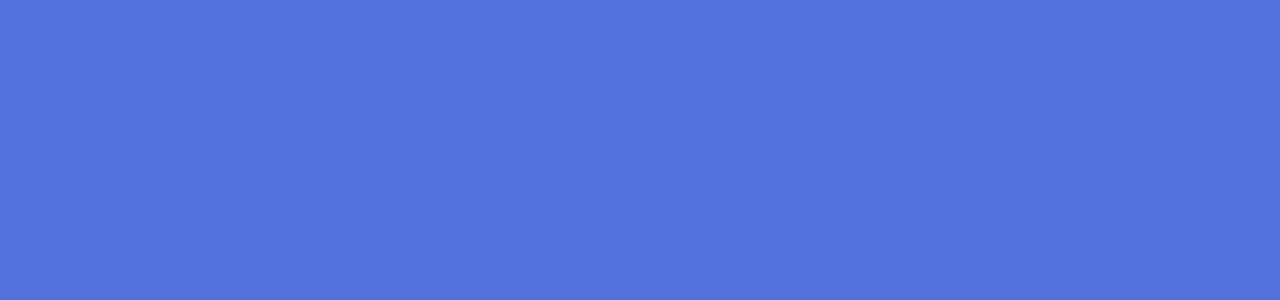
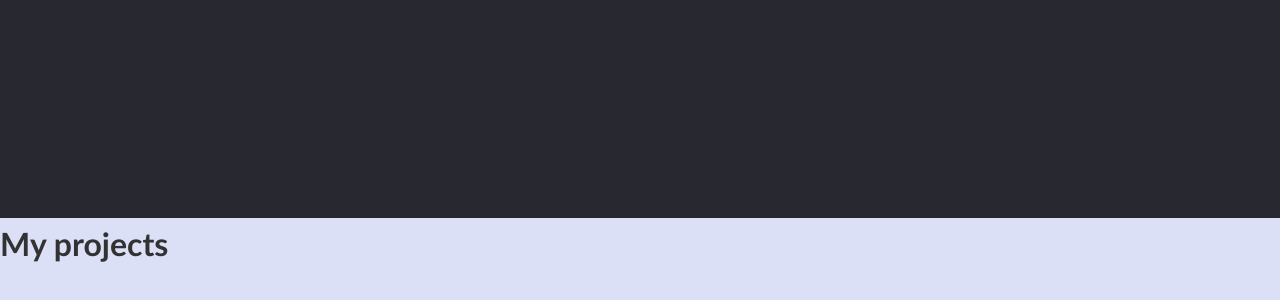
Before and after one commit to phuProjects/Personal-Portfolio, a React (Vite) app in the folder my-react-app/: page / in a window 1280 px wide. Shown: the part 2202-2502 px from the top of the page. Before the commit the page ends 1620 px from the top, so only its background shows below. Built offline with nearby package versions, Linux system fonts and the light colour scheme.

Commit message:
Created project and resume page component

```diff
--- a/my-react-app/src/App.css
+++ b/my-react-app/src/App.css
@@ -80,6 +80,7 @@ button:hover{
 .about-me{
     height: 100vh;
     background-color: rgba(238, 239, 251, 0.888);
+    color: rgb(50, 50, 50);
 }
 
 .about-me h1{
@@ -88,7 +89,6 @@ button:hover{
     margin-left: 9rem;
     font-size: 100px;
     max-width: 510px;
-    color: rgb(50, 50, 50);
 }
 
 .about-me p{
@@ -106,3 +106,15 @@ button:hover{
     top: 115vh;
     height: 550px;
 }
+
+.resume-page{
+    height: 100vh;
+    background-color: rgb(40, 40, 48);
+    color: white;
+}
+
+.projects-page{
+    height: 100vh;
+    background-color: rgba(238, 239, 251, 0.888);
+    color: rgb(50, 50, 50);
+}
--- a/my-react-app/src/App.jsx
+++ b/my-react-app/src/App.jsx
@@ -3,6 +3,8 @@ import './App.css'
 import Header from './components/Header.jsx'
 import Hero from './components/Hero.jsx'
 import About from './components/About.jsx'
+import Resume from './components/Resume.jsx'
+import Projects from './components/Projects.jsx'
 
 function App() {
   const [count, setCount] = useState(0)
@@ -12,6 +14,8 @@ function App() {
       <Header/>
       <Hero/>
       <About/>
+      <Resume/>
+      <Projects/>
     </>
   )
 }
--- a/my-react-app/src/components/Projects.jsx
+++ b/my-react-app/src/components/Projects.jsx
@@ -0,0 +1,10 @@
+
+
+export default function Projects(){
+
+    return(
+        <div id="projects" className="projects-page">
+            <h1>My projects</h1>
+        </div>
+    )
+}
--- a/my-react-app/src/components/Resume.jsx
+++ b/my-react-app/src/components/Resume.jsx
@@ -0,0 +1,9 @@
+
+export default function Resume(){
+
+    return(
+        <div id="resume" className="resume-page">
+            <h1>Resume</h1>
+        </div>
+    )
+}
```
